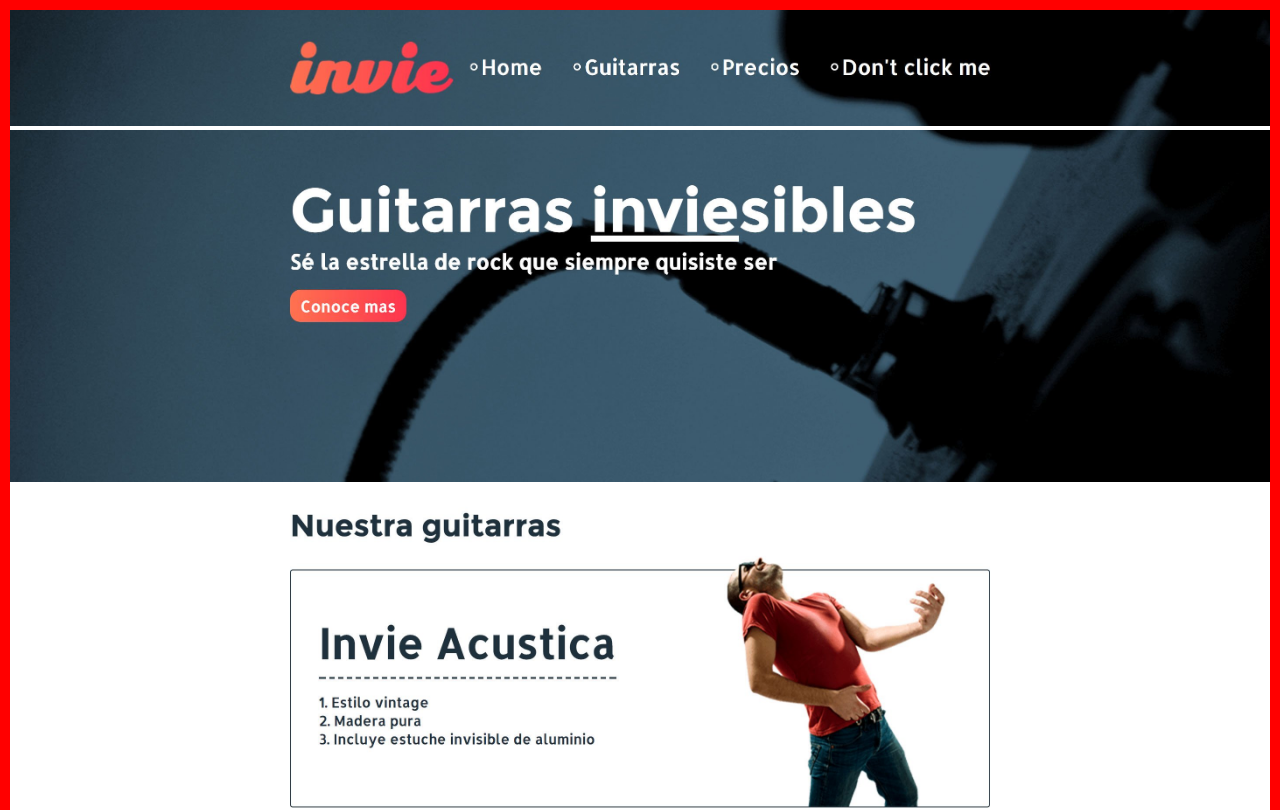
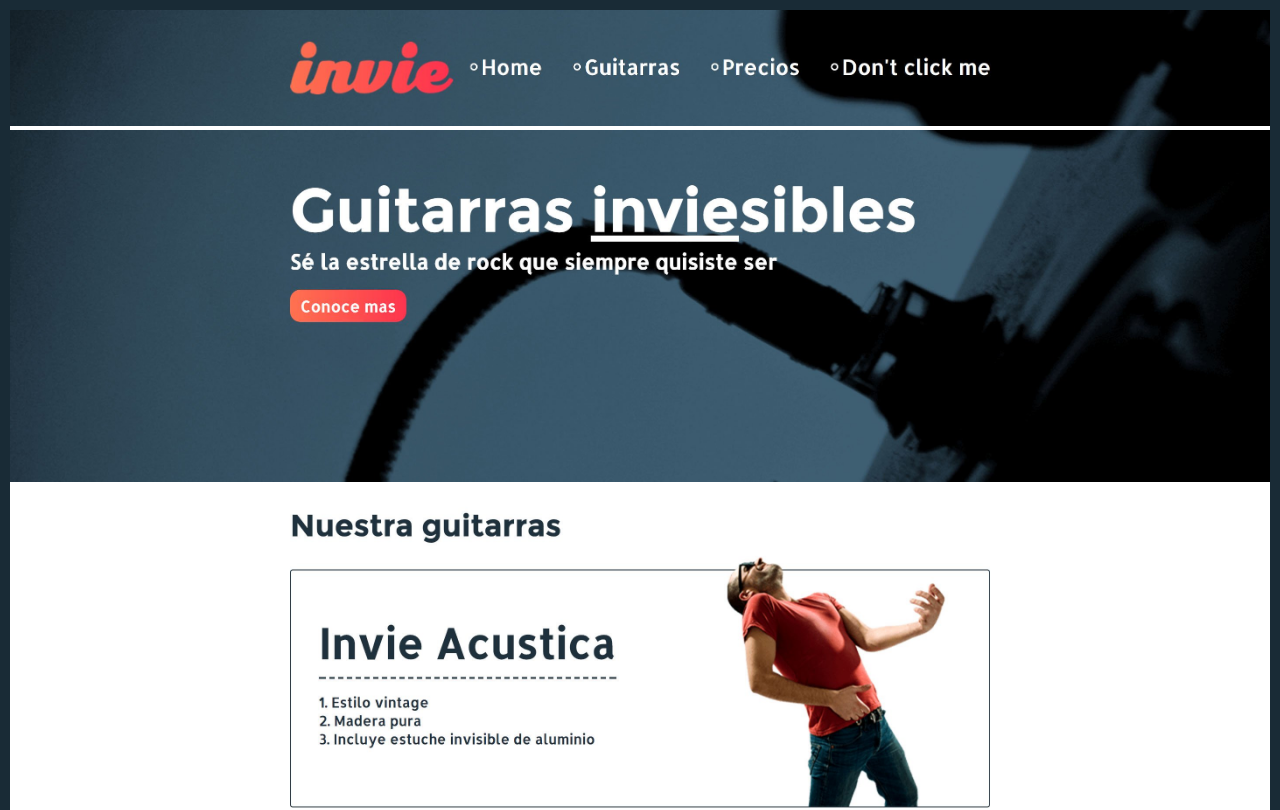
Before and after one commit to reneramirez/invie-git, a plain HTML site: page index.html in a window 1280 px wide. Shown: the top 810 px of the page. Drawn offline with Linux system fonts and the light colour scheme.

Commit message:
hotfix 2

```diff
--- a/index.html
+++ b/index.html
@@ -7,7 +7,7 @@
   <link rel="stylesheet" href="">
   <style type="text/css" media="screen">
     body {margin: 0;
-      border: 10px solid red;}
+      border: 10px solid #192b36;}
     img {max-width: 100%;}
   </style>
 </head>
```
